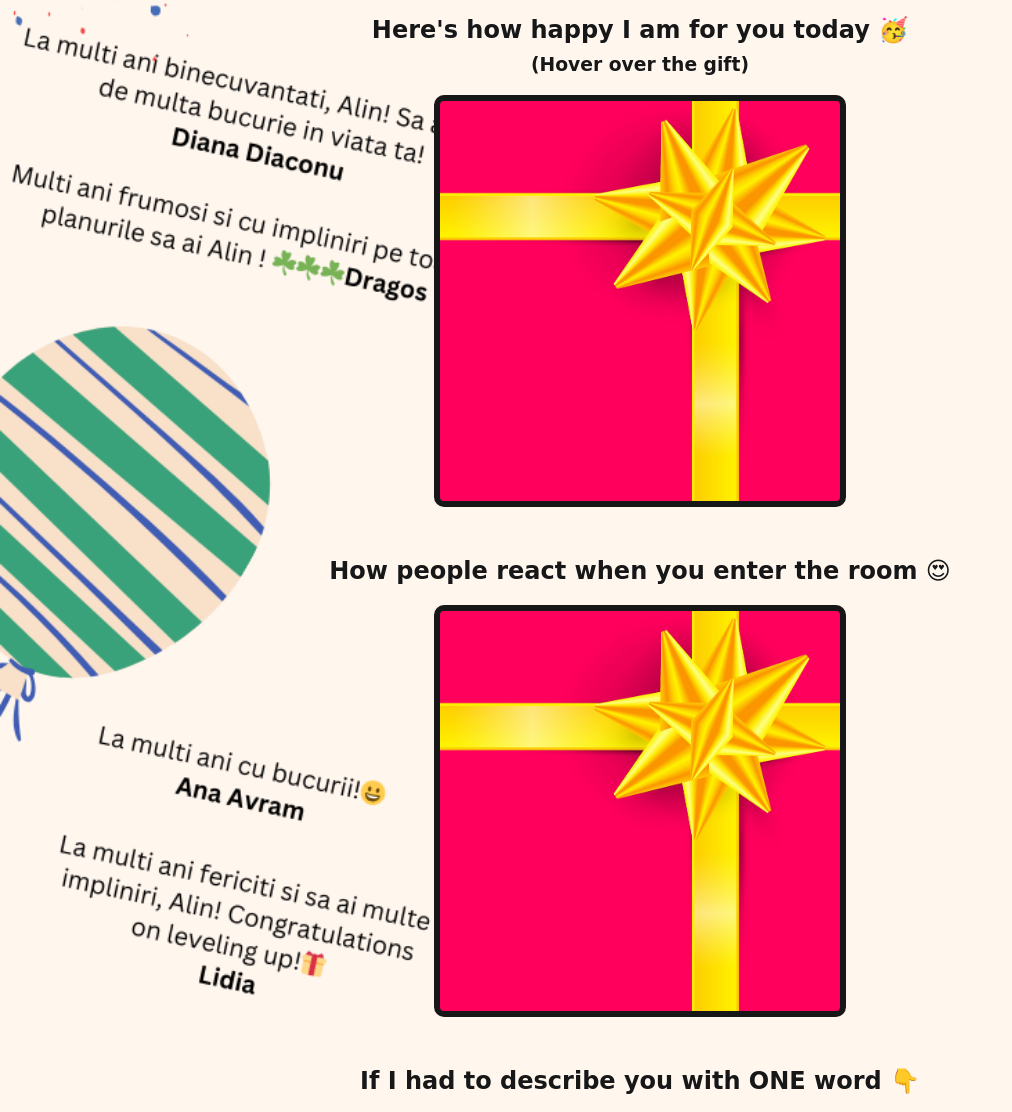
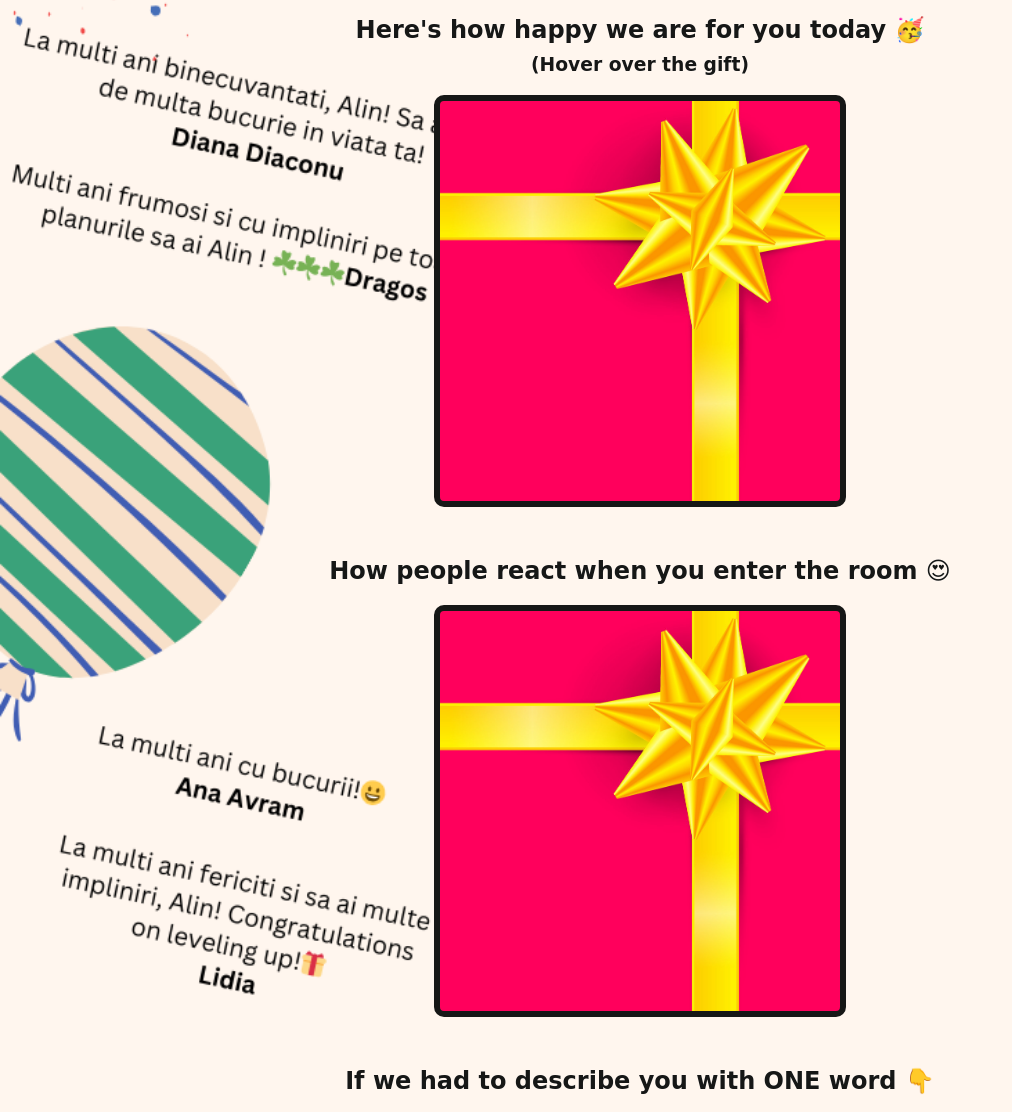
Before and after one commit to CostinX/birthday-card, a website built with Vite: page index.html in a window 1280 px wide. Shown: the part 400-1512 px from the top of the page, without its empty margins (0-1012 px from the left). Built offline with nearby package versions, Linux system fonts and the light colour scheme; a web font is replaced by a local one.

Commit message:
Update index.html

```diff
--- a/index.html
+++ b/index.html
@@ -14,7 +14,7 @@
         </div>
 
         <div class="gift-section">
-            <h2 class="gift-title">Here's how happy I am for you today 🥳</h2>
+            <h2 class="gift-title">Here's how happy we are for you today 🥳</h2>
             <h3 class="gift-hint">(Hover over the gift)</h3>
             <div class="gift-img" id="gift-img-happy"></div>
         </div>
@@ -25,7 +25,7 @@
         </div>
 
         <div class="gift-section">
-            <h2 class="gift-title">If I had to describe you with ONE word 👇</h2>
+            <h2 class="gift-title">If we had to describe you with ONE word 👇</h2>
             <div class="gift-img" id="gift-img-genius"></div>
         </div>
 
@@ -35,7 +35,7 @@
         </div>
 
          <div class="gift-section">
-            <h2 class="gift-title">This one's for you, my friend 🥂</h2>
+            <h2 class="gift-title">This one's for you, our friend 🥂</h2>
             <div class="gift-img" id="gift-img-cheers"></div>
         </div>
 
```
